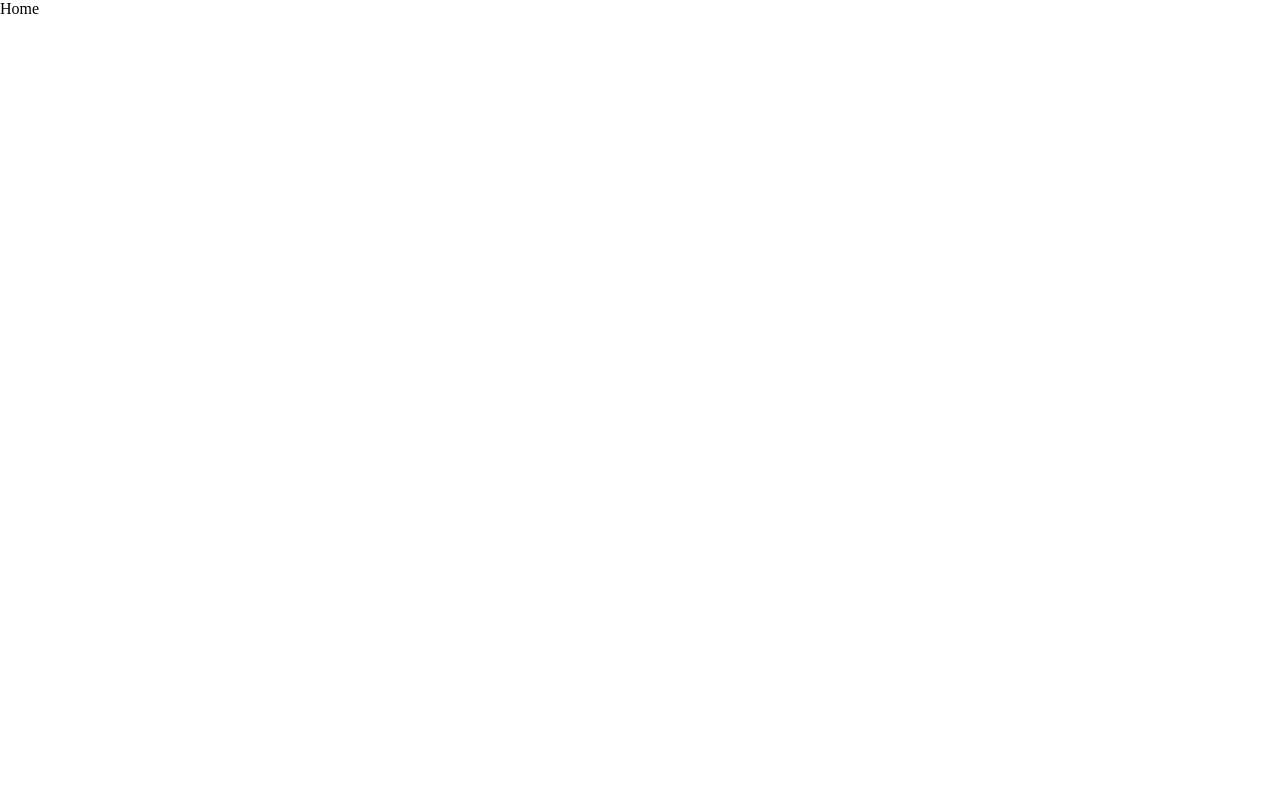
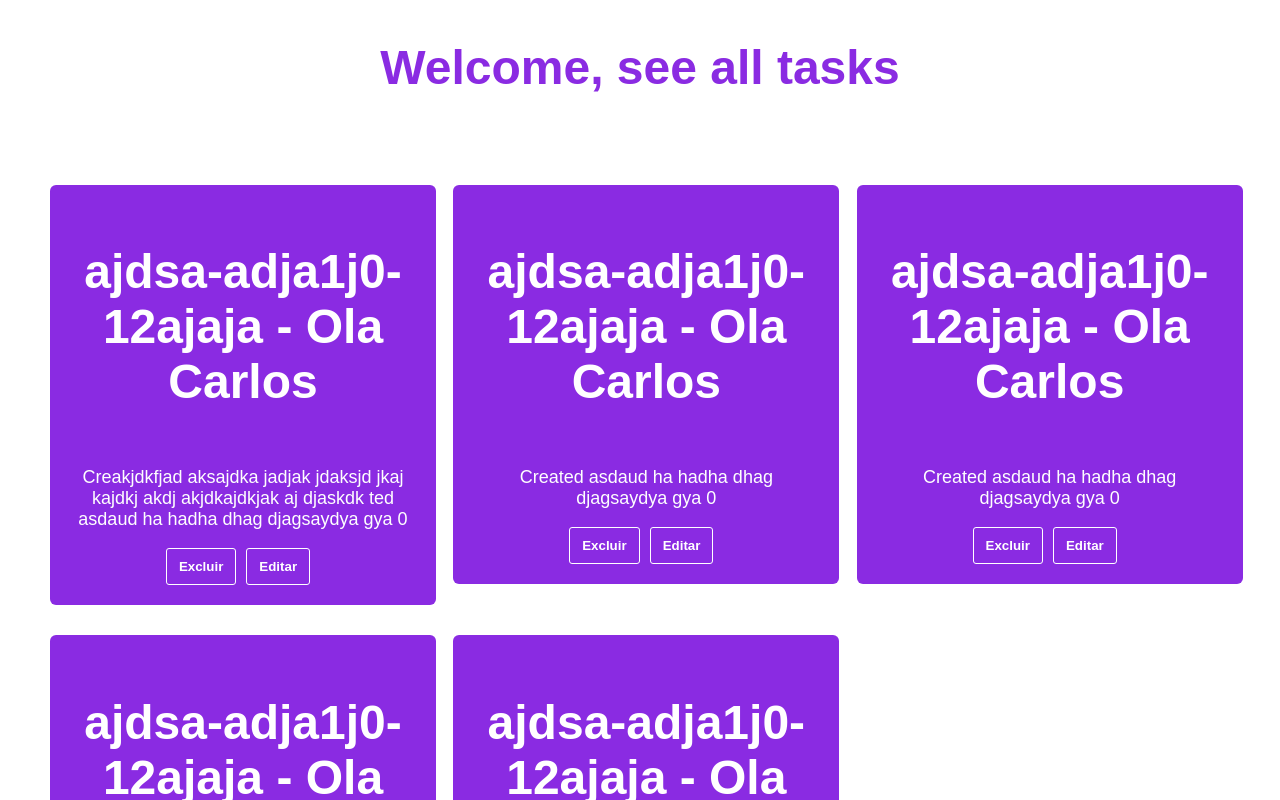
Before and after one commit to rrs6/api-task-app, a React (Create React App) app: page / in a window 1280 px wide. Shown: the top 800 px of the page. Built offline with nearby package versions, Linux system fonts and the light colour scheme.

Commit message:
feat: adding http api service

```diff
--- a/package.json
+++ b/package.json
@@ -10,6 +10,7 @@
     "@types/node": "^16.18.108",
     "@types/react": "^18.3.5",
     "@types/react-dom": "^18.3.0",
+    "axios": "^1.7.7",
     "react": "^18.3.1",
     "react-dom": "^18.3.1",
     "react-router-dom": "^6.26.2",
--- /dev/null
+++ b/src/components/Card/index.tsx
@@ -0,0 +1,15 @@
+import './styles.css';
+
+export default function Card({id, name, description, priority, finished}: any) {
+    return (
+    <div className="cardContainer" style={{backgroundColor: (priority === 1 ? "#9f51e7" : (priority === 2 ? "#9523ff" : "#8a2be2"))}}>
+        <h2 className="title" style={{color: "#FFF"}}><p id="id">{id}</p>{` - ${name}`}</h2>
+        <div className="body">
+            <p className="text">{description}</p>
+        </div>
+        <div className="buttonsContainer">
+            <button className="buttons">Excluir</button>
+            <button className="buttons">Editar</button>
+        </div>
+    </div>)
+}
--- /dev/null
+++ b/src/components/Card/styles.css
@@ -0,0 +1,39 @@
+.cardContainer {
+    background-color: rgb(178, 178, 178);
+    padding: 20px 25px;
+    display: flex;
+    flex-direction: column;
+    max-width: 500px;
+    width: 90%;
+    border-radius: 6px;
+}
+
+.title {
+    font-size: 24px;
+    color: white;
+}
+.body {
+    font-family: sans-serif;
+    text-align: center;
+    font-size: 18px;
+    color: rgb(254, 254, 254);
+}
+.buttons {
+    border: none;
+    padding: 10px 12px;
+    background-color: #8a2be2;
+    color: white;
+    font-weight: 600;
+    margin-right: 10px;
+    cursor: pointer;
+    border: 1px solid #FFF;
+    border-radius: 3px;
+}
+.buttonsContainer {
+    display: flex;
+    justify-content: center;
+}
+#id {
+    color: white;
+    display: inline;
+}
--- a/src/pages/Home/index.tsx
+++ b/src/pages/Home/index.tsx
@@ -1,3 +1,29 @@
+import Card from '../../components/Card';
+import './styles.css';
+
 export default function Home() {
-    return (<div>Home</div>);
+    return (
+    <div>
+        <h2 className="title">Welcome, see all tasks</h2>
+        <div className="tasksContainer">
+            <ul className="taskList">
+                <li>
+                    <Card id="ajdsa-adja1j0-12ajaja" name="Ola Carlos" title="Card 0" description="Creakjdkfjad aksajdka jadjak jdaksjd jkaj kajdkj akdj akjdkajdkjak aj djaskdk ted asdaud ha hadha dhag djagsaydya gya 0" priority={4} finished={false}/>
+                </li>
+                <li>
+                    <Card id="ajdsa-adja1j0-12ajaja" name="Ola Carlos" title="Card 0" description="Created asdaud ha hadha dhag djagsaydya gya 0" priority={4} finished={false}/>
+                </li>
+                <li>
+                    <Card id="ajdsa-adja1j0-12ajaja" name="Ola Carlos" title="Card 0" description="Created asdaud ha hadha dhag djagsaydya gya 0" priority={4} finished={false}/>
+                </li>
+                <li>
+                    <Card id="ajdsa-adja1j0-12ajaja" name="Ola Carlos" title="Card 0" description="Created asdaud ha hadha dhag djagsaydya gya 0" priority={4} finished={false}/>
+                </li>
+                <li>
+                    <Card id="ajdsa-adja1j0-12ajaja" name="Ola Carlos" title="Card 0" description="Created asdaud ha hadha dhag djagsaydya gya 0" priority={4} finished={false}/>
+                </li>
+            </ul>
+        </div>
+    </div>
+    );
 }
--- a/src/pages/Home/styles.css
+++ b/src/pages/Home/styles.css
@@ -0,0 +1,15 @@
+.taskList {
+    list-style-type: none;
+}
+.title {
+    color: blueviolet;
+}
+.taskList {
+    display: grid;
+    padding: 50px;
+	grid-template-columns: 1fr 1fr 1fr;
+	grid-gap: 30px;
+}
+.as {
+    color: #9f51e7;
+}
```
Also changed, not shown: src/services/api.ts (added, +31 -0 lines), 1 other file (tests, documents, lock files or other folders).
